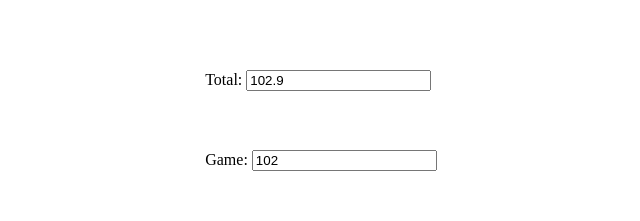
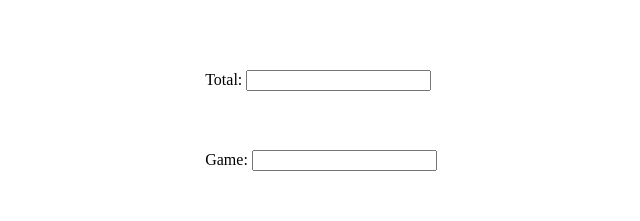
Before and after one commit to enzoperce35/advising-miron, a React (Vite) app: page / in a window 1280 px wide. Shown: the part 321-542 px from the top of the page, without its empty margins (319-959 px from the left). Built offline with nearby package versions, Linux system fonts and the light colour scheme.

Commit message:
raised weight limit to 75

```diff
--- a/src/app/fund.jsx
+++ b/src/app/fund.jsx
@@ -5,12 +5,12 @@ export default function Fund({setFund}) {
         <div>
           <div>
             <label htmlFor="totalFund">Total: </label>
-            <input type="number" step="any" name="totalFund" id="totalFund" value={102.90} required/>
+            <input type="number" step="any" name="totalFund" id="totalFund" required/>
           </div>
 
           <div>
             <label htmlFor="gameFund">Game: </label>
-            <input type="number" step="any" name="gameFund" id="gameFund" value={102} required/>
+            <input type="number" step="any" name="gameFund" id="gameFund"  required/>
           </div>
         </div>
 
```
